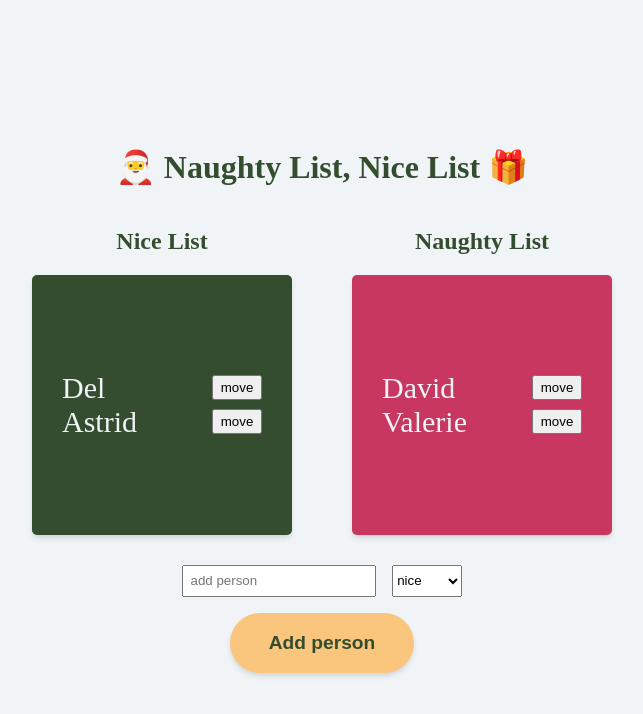
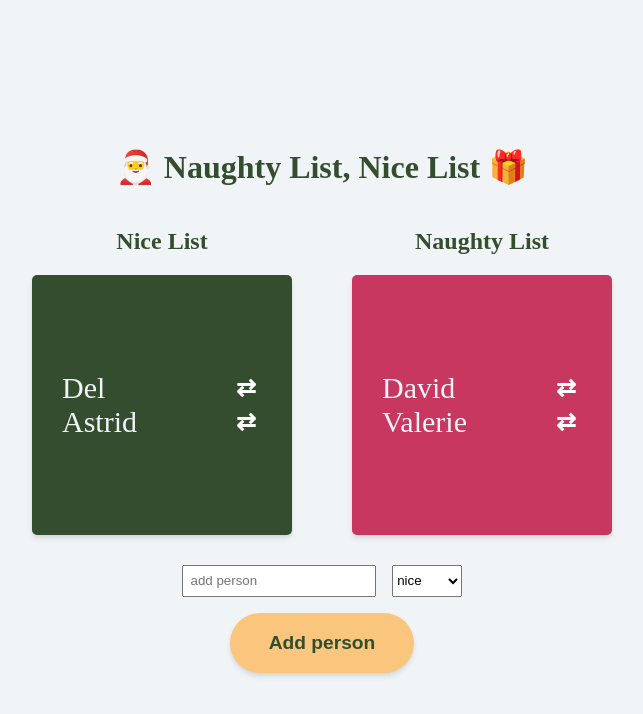
Before and after one commit to caffeinated-pixels/day17-naughty-list, a plain HTML site: page index.html in a window 1280 px wide. Both pictures are taken after a click on the button "Sort". Shown: the whole page, without its empty margins (318-961 px from the left). Drawn offline with Linux system fonts and the light colour scheme.

Commit message:
Style move button

```diff
--- a/index.js
+++ b/index.js
@@ -38,7 +38,7 @@ function createListItem(name) {
   listItem.appendChild(personName)
 
   moveBtn.className = 'move-btn'
-  moveBtn.textContent = 'move'
+  moveBtn.textContent = '⇄'
 
   moveBtn.addEventListener('click', movePerson)
 
--- a/style.css
+++ b/style.css
@@ -70,14 +70,27 @@ h1 {
   margin: 0;
 }
 
+button {
+  cursor: pointer;
+  border: none;
+}
+
 .move-btn {
-  padding: 0.25em 0.5em;
+  color: white;
+  background: none;
+  font-weight: 700;
+  font-size: 1.5rem;
+  transition: transform 0.25s;
+}
+
+.move-btn:hover {
+  transform: scale(1.4);
 }
 
 .sort-btn,
 .add-person-btn {
   padding: 1em 2em;
-  border: none;
+
   font-size: 1.2rem;
   background-color: var(--gold);
   color: var(--dark-green);
@@ -89,7 +102,6 @@ h1 {
 
 .sort-btn:hover,
 .add-person-btn:hover {
-  cursor: pointer;
   transform: scale(1.03);
 }
 
```
